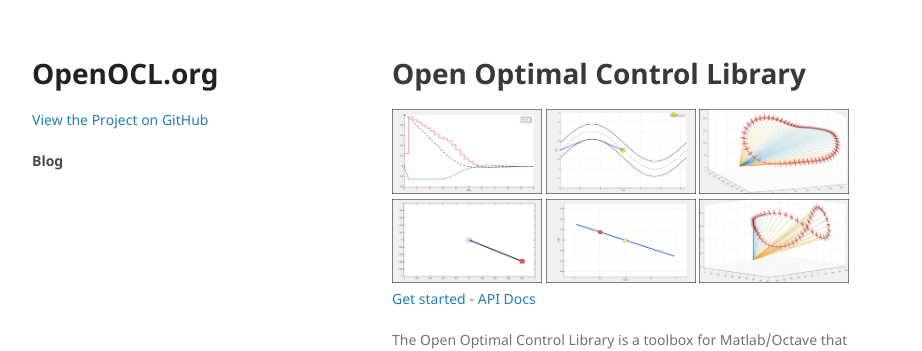
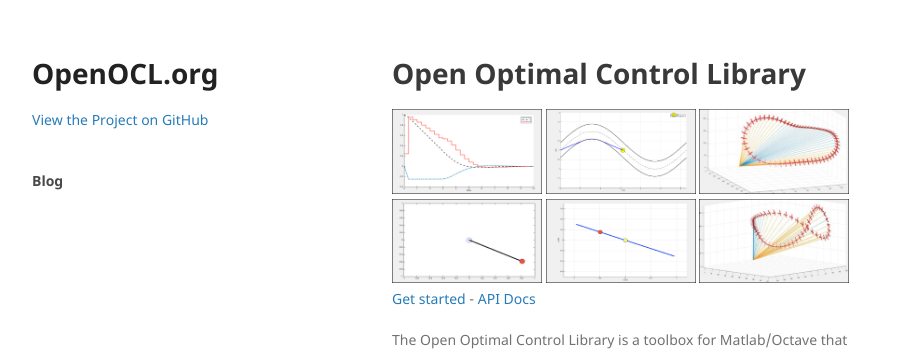
Before and after one commit to OpenOCL/openocl.github.io, a Jekyll site: the page built from index.md, in a window 1280 px wide. Shown: the top 351 px of the page, without its empty margins (178-1100 px from the left). Built offline with Jekyll 4.4.1, drawn with Linux system fonts in a browser that asks for light colours; our own code applies the rules of GitHub Pages for plain Markdown files.

Commit message:
Update jekyll-theme-minimal.scss

```diff
--- a/_sass/jekyll-theme-minimal.scss
+++ b/_sass/jekyll-theme-minimal.scss
@@ -121,6 +121,10 @@
   -webkit-font-smoothing:subpixel-antialiased;
 }
 
+header p.view {
+  margin-bottom:40px;
+}
+
 ul.downloads {
   list-style:none;
   height:40px;
@@ -239,6 +243,9 @@
     right:50px;
     top:52px;
   }
+header p.view {
+  margin-bottom:20px;
+}
 }
 
 @media print, screen and (max-width: 720px) {
@@ -254,12 +261,11 @@
     position:static;
   }
 
-  header p.view {
-    margin-bottom:30px;
-  }
-
   pre, code {
     word-wrap:normal;
+  }
+  header p.view {
+    margin-bottom:20px;
   }
 }
 
@@ -275,6 +281,9 @@
   .downloads li, .downloads li + li + li {
     width:33%;
   }
+  header p.view {
+    margin-bottom:20px;
+  }
 }
 
 @media print {
```
